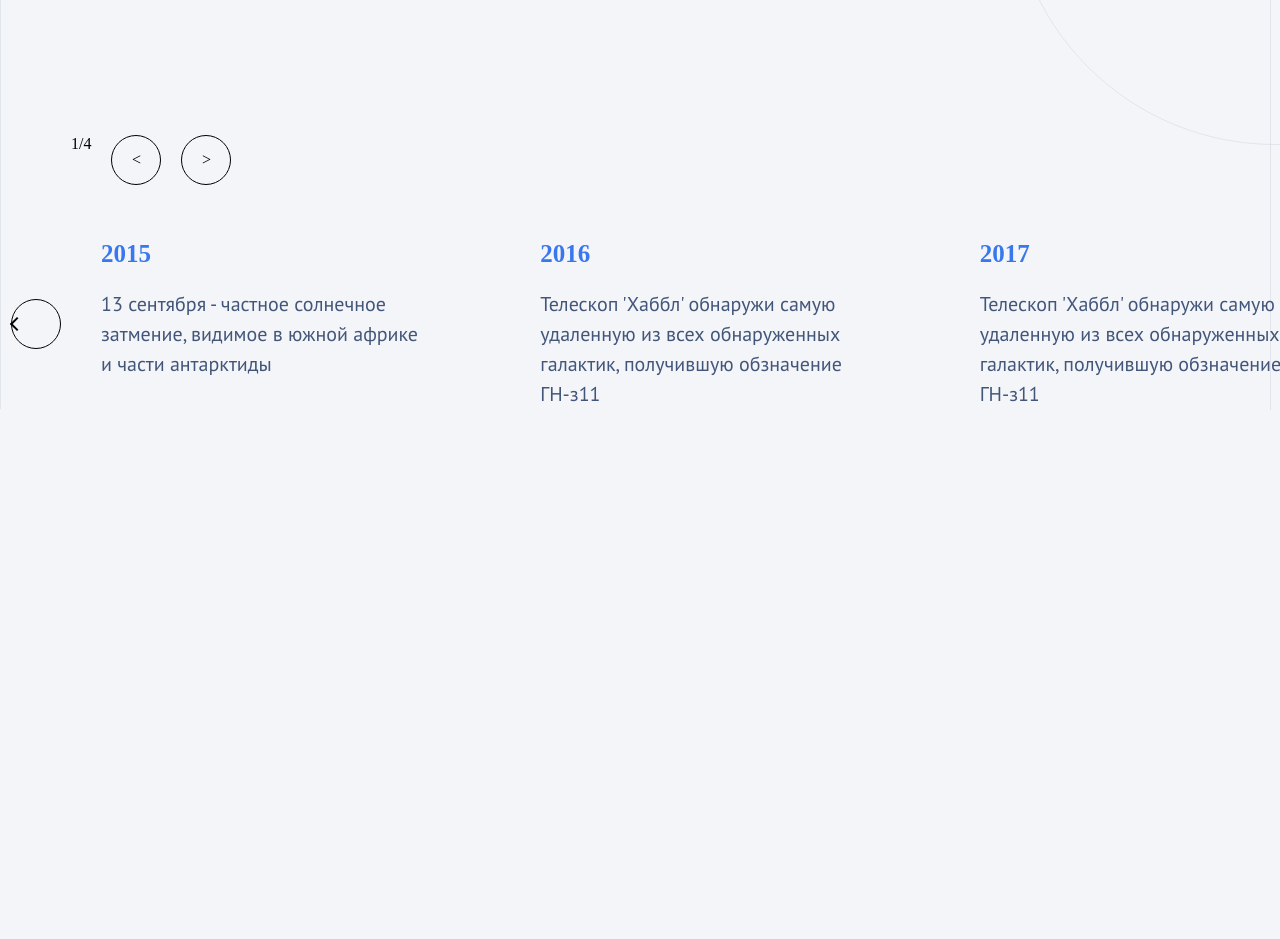
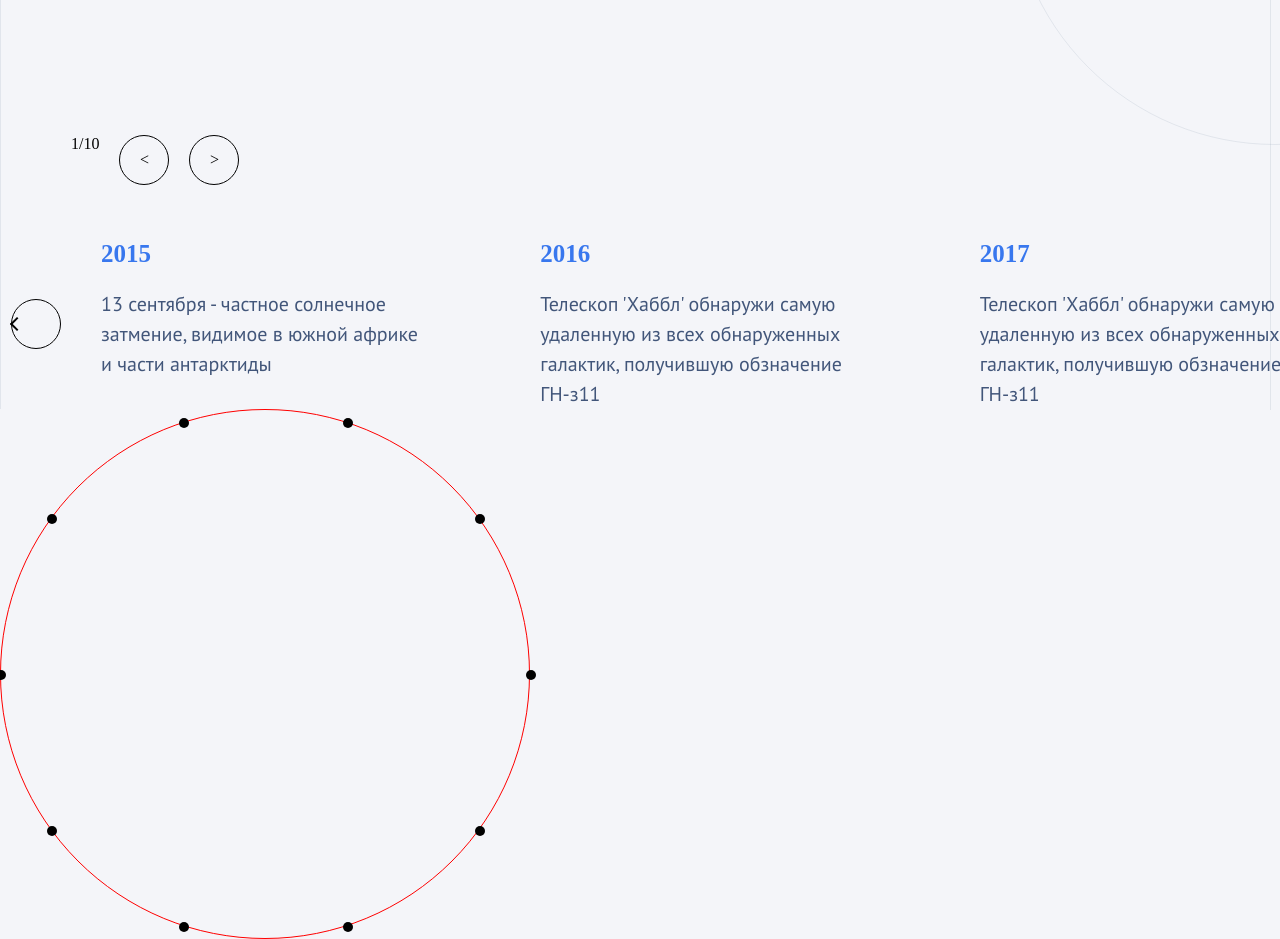
Before and after one commit to Maloilal/SliderTask, a React app: page / in a window 1280 px wide. Shown: the part 600-1539 px from the top of the page. Before the commit the page ends 1010 px from the top, so only its background shows below. Built offline with nearby package versions, Linux system fonts and the light colour scheme.

Commit message:
Initial version of select wheel

```diff
--- /dev/null
+++ b/src/components/SelectWheel.tsx
@@ -0,0 +1,92 @@
+import React from "react";
+import styled from "styled-components";
+
+const SelectWheelCircle = styled.div`
+  width: 530px;
+  height: 530px;
+  border: 1px solid red;
+  border-radius: 50%;
+  position: relative;
+`;
+
+const SelectWheelCenter = styled.div`
+  position: absolute;
+  left: 265px;
+  top: 265px;
+`;
+
+const SelectWheelDot = styled.div`
+  position: absolute;
+  width: 10px;
+  height: 10px;
+  background: black;
+  border-radius: 50%;
+`;
+
+export class SelectWheelItem {
+  id: number;
+  title: string;
+
+  constructor(title: string) {
+    this.title = title;
+    this.id = Math.random();
+  }
+}
+
+class SelectWheelItemWithCoordinates extends SelectWheelItem {
+  x: number;
+  y: number;
+
+  constructor(item: SelectWheelItem, x: number, y: number) {
+    super(item.title);
+
+    this.id = item.id;
+    this.x = x;
+    this.y = y;
+  }
+}
+
+interface SelectWheelProps {
+  items: SelectWheelItem[];
+}
+
+export const SelectWheel = (props: SelectWheelProps) => {
+  const size = 530;
+
+  const piAngle = (2 * Math.PI) / props.items.length;
+
+  const itemsWithCoordinates = props.items.map((item, index) => {
+    const count = index + 1;
+    const dotAngle = piAngle * count;
+
+    let xSign = 1;
+    let ySign = 1;
+
+    if (piAngle > Math.PI / 2 && piAngle < (3 * Math.PI) / 2) {
+      xSign = -1;
+    }
+
+    if (piAngle > Math.PI && piAngle < 2 * Math.PI) {
+      ySign = -1;
+    }
+
+    const x = (size / 2) * Math.cos(dotAngle) * xSign;
+    const y = (size / 2) * Math.sin(dotAngle) * ySign;
+
+    return new SelectWheelItemWithCoordinates(item, x, y);
+  });
+
+  console.log("itemsWithCoordinates", itemsWithCoordinates);
+
+  return (
+    <SelectWheelCircle>
+      <SelectWheelCenter>
+        {itemsWithCoordinates.map((item) => (
+          <SelectWheelDot
+            style={{ top: item.y - 5, left: item.x - 5 }}
+          ></SelectWheelDot>
+        ))}
+      </SelectWheelCenter>
+    </SelectWheelCircle>
+  );
+};
--- a/src/components/Slider.tsx
+++ b/src/components/Slider.tsx
@@ -4,6 +4,7 @@ import { SliderNavigation } from "./SliderNavigation";
 import { SliderSlide } from "./SliderSlide";
 import { EffectFade, FreeMode } from "swiper/modules";
 import { AnimatedCounter } from "./AnimatedCounter";
+import { SelectWheelItem } from "./SelectWheel";
 import {
   GlobalStyle,
   SliderDate,
@@ -23,6 +24,8 @@ import "swiper/css/navigation";
 import "swiper/css/effect-fade";
 import { Slide, SubSlide } from "../models/Slide";
 import styled from "styled-components";
+
+import { SelectWheel } from "./SelectWheel";
 
 interface SliderProps {
   title: string;
@@ -57,6 +60,10 @@ export default function Slider(props: SliderProps) {
 
     setActiveSlide(newActiveSlide);
   };
+
+  const selectWheelItems = props.slides.map(
+    (slide) => new SelectWheelItem(slide.title)
+  );
 
   return (
     <>
@@ -98,6 +105,7 @@ export default function Slider(props: SliderProps) {
         <MiddleVector />
         <MiddleCircle />
       </Wrapper>
+      <SelectWheel items={selectWheelItems}></SelectWheel>
     </>
   );
 }
--- a/src/index.tsx
+++ b/src/index.tsx
@@ -69,6 +69,96 @@ const App: React.FC = () => {
         "Телескоп 'Хаббл' обнаружи самую удаленную из всех обнаруженных галактик, получившую обзначение ГН-з11"
       ),
     ]),
+    new Slide("title3", new Date("2015-01-01"), new Date("2018-01-01"), [
+      new SubSlide(new Date("2015-01-01"), "ddddddddddddddddd"),
+      new SubSlide(
+        new Date("2016-01-01"),
+        "Телескоп 'Хаббл' обнаружи самую удаленную из всех обнаруженных галактик, получившую обзначение ГН-з11"
+      ),
+      new SubSlide(
+        new Date("2017-01-01"),
+        "Телескоп 'Хаббл' обнаружи самую удаленную из всех обнаруженных галактик, получившую обзначение ГН-з11"
+      ),
+      new SubSlide(
+        new Date("2018-01-01"),
+        "Телескоп 'Хаббл' обнаружи самую удаленную из всех обнаруженных галактик, получившую обзначение ГН-з11"
+      ),
+    ]),
+    new Slide("title3", new Date("2015-01-01"), new Date("2018-01-01"), [
+      new SubSlide(new Date("2015-01-01"), "ddddddddddddddddd"),
+      new SubSlide(
+        new Date("2016-01-01"),
+        "Телескоп 'Хаббл' обнаружи самую удаленную из всех обнаруженных галактик, получившую обзначение ГН-з11"
+      ),
+      new SubSlide(
+        new Date("2017-01-01"),
+        "Телескоп 'Хаббл' обнаружи самую удаленную из всех обнаруженных галактик, получившую обзначение ГН-з11"
+      ),
+      new SubSlide(
+        new Date("2018-01-01"),
+        "Телескоп 'Хаббл' обнаружи самую удаленную из всех обнаруженных галактик, получившую обзначение ГН-з11"
+      ),
+    ]),
+    new Slide("title3", new Date("2015-01-01"), new Date("2018-01-01"), [
+      new SubSlide(new Date("2015-01-01"), "ddddddddddddddddd"),
+      new SubSlide(
+        new Date("2016-01-01"),
+        "Телескоп 'Хаббл' обнаружи самую удаленную из всех обнаруженных галактик, получившую обзначение ГН-з11"
+      ),
+      new SubSlide(
+        new Date("2017-01-01"),
+        "Телескоп 'Хаббл' обнаружи самую удаленную из всех обнаруженных галактик, получившую обзначение ГН-з11"
+      ),
+      new SubSlide(
+        new Date("2018-01-01"),
+        "Телескоп 'Хаббл' обнаружи самую удаленную из всех обнаруженных галактик, получившую обзначение ГН-з11"
+      ),
+    ]),
+    new Slide("title3", new Date("2015-01-01"), new Date("2018-01-01"), [
+      new SubSlide(new Date("2015-01-01"), "ddddddddddddddddd"),
+      new SubSlide(
+        new Date("2016-01-01"),
+        "Телескоп 'Хаббл' обнаружи самую удаленную из всех обнаруженных галактик, получившую обзначение ГН-з11"
+      ),
+      new SubSlide(
+        new Date("2017-01-01"),
+        "Телескоп 'Хаббл' обнаружи самую удаленную из всех обнаруженных галактик, получившую обзначение ГН-з11"
+      ),
+      new SubSlide(
+        new Date("2018-01-01"),
+        "Телескоп 'Хаббл' обнаружи самую удаленную из всех обнаруженных галактик, получившую обзначение ГН-з11"
+      ),
+    ]),
+    new Slide("title3", new Date("2015-01-01"), new Date("2018-01-01"), [
+      new SubSlide(new Date("2015-01-01"), "ddddddddddddddddd"),
+      new SubSlide(
+        new Date("2016-01-01"),
+        "Телескоп 'Хаббл' обнаружи самую удаленную из всех обнаруженных галактик, получившую обзначение ГН-з11"
+      ),
+      new SubSlide(
+        new Date("2017-01-01"),
+        "Телескоп 'Хаббл' обнаружи самую удаленную из всех обнаруженных галактик, получившую обзначение ГН-з11"
+      ),
+      new SubSlide(
+        new Date("2018-01-01"),
+        "Телескоп 'Хаббл' обнаружи самую удаленную из всех обнаруженных галактик, получившую обзначение ГН-з11"
+      ),
+    ]),
+    new Slide("title3", new Date("2015-01-01"), new Date("2018-01-01"), [
+      new SubSlide(new Date("2015-01-01"), "ddddddddddddddddd"),
+      new SubSlide(
+        new Date("2016-01-01"),
+        "Телескоп 'Хаббл' обнаружи самую удаленную из всех обнаруженных галактик, получившую обзначение ГН-з11"
+      ),
+      new SubSlide(
+        new Date("2017-01-01"),
+        "Телескоп 'Хаббл' обнаружи самую удаленную из всех обнаруженных галактик, получившую обзначение ГН-з11"
+      ),
+      new SubSlide(
+        new Date("2018-01-01"),
+        "Телескоп 'Хаббл' обнаружи самую удаленную из всех обнаруженных галактик, получившую обзначение ГН-з11"
+      ),
+    ]),
   ];
   return <Slider title="Исторические даты" slides={slides} />;
 };
```
